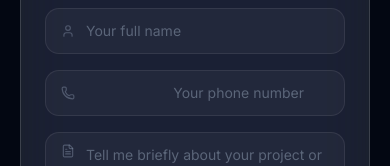
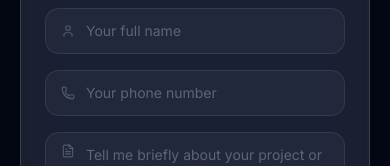
Before and after one commit to manishek14/ManiOS, a Next.js app: page / in a window 390 px wide. Shown: the part 11549-11715 px from the top of the page. Built offline with nearby package versions, Linux system fonts and the light colour scheme; no server answers.

Commit message:
fix: phone input RTL only in fa/ar locales, LTR in en

```diff
--- a/src/components/contact/contact-form.tsx
+++ b/src/components/contact/contact-form.tsx
@@ -16,7 +16,7 @@ interface FormErrors {
 }
 
 export function ContactForm() {
-  const { t } = useApp();
+  const { t, rtl } = useApp();
   const [fullname, setFullname] = useState('');
   const [phone, setPhone] = useState('');
   const [description, setDescription] = useState('');
@@ -166,7 +166,7 @@ export function ContactForm() {
                 value={phone}
                 onChange={(e) => { setPhone(e.target.value); clearFieldError('phone'); }}
                 placeholder={t.contact.phone_placeholder}
-                style={{ direction: 'rtl', textAlign: 'right' }}
+                style={rtl ? { direction: 'rtl', textAlign: 'right' } : undefined}
                 className={cn(fieldBase, 'ps-10', errors.phone && 'border-red-500/50 focus:border-red-500/50 focus:ring-red-500/20')}
                 disabled={isSubmitting}
               />
```
